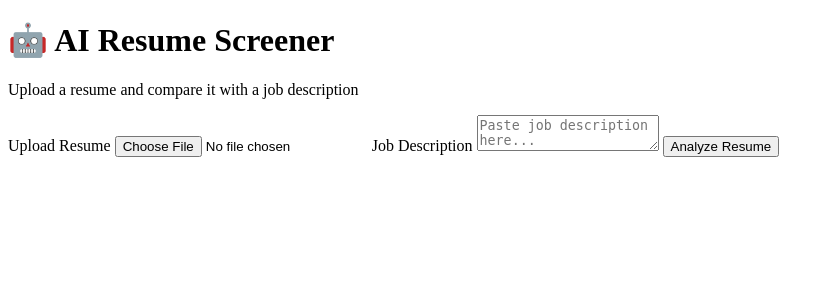
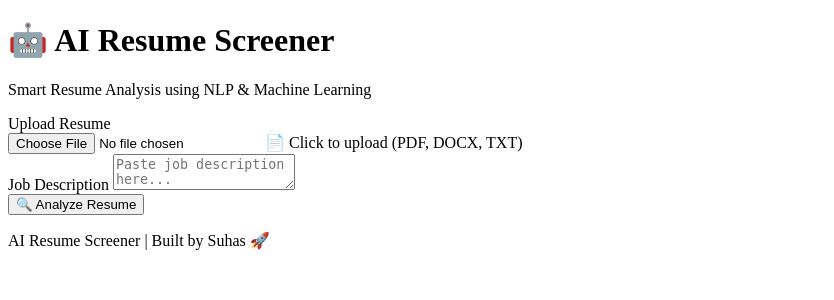
Before and after one commit to Suhas-H-N/ResumeScreener, a Flask app: page / in a window 1280 px wide. Shown: the top 300 px of the page, without its empty margins (0-834 px from the left). Run offline with Flask 3, Linux system fonts and the light colour scheme.

Commit message:
Upgraded UI to professional resume screener interface

```diff
--- a/templates/index.html
+++ b/templates/index.html
@@ -14,90 +14,191 @@
 
 <div class="container">
 
+    <!-- Header -->
     <header>
         <h1>🤖 AI Resume Screener</h1>
-<p>Upload a resume and compare it with a job description</p>
+        <p class="subtitle">Smart Resume Analysis using NLP & Machine Learning</p>
     </header>
 
+    <!-- Main Content -->
     <main>
 
-<form id="screeningForm">
+        <div class="content-wrapper">
 
-<label>Upload Resume</label>
-<input type="file" name="resume_file" id="resumeFile" required>
+            <!-- INPUT SECTION -->
+            <div class="input-section">
 
-<label>Job Description</label>
-<textarea name="job_description" id="jobDescription" placeholder="Paste job description here..." required></textarea>
+                <form id="screeningForm" class="form-container">
 
-<button type="submit">Analyze Resume</button>
+                    <!-- Resume Upload -->
+                    <div class="form-group">
+                        <label class="form-label">Upload Resume</label>
+
+                        <div class="file-upload-wrapper">
+                            <input type="file" name="resume_file" id="resumeFile" class="file-input" required>
+
+                            <label for="resumeFile" class="file-label">
+                                <span class="upload-icon">📄</span>
+                                <span class="upload-text">Click to upload (PDF, DOCX, TXT)</span>
+                            </label>
+
+                            <div id="fileName" class="file-name"></div>
+                        </div>
+                    </div>
+
+                    <!-- Job Description -->
+                    <div class="form-group">
+                        <label class="form-label">Job Description</label>
+
+                        <textarea
+                            name="job_description"
+                            id="jobDescription"
+                            class="textarea"
+                            placeholder="Paste job description here..."
+                            required></textarea>
+                    </div>
+
+                    <!-- Submit -->
+                    <button type="submit" class="btn btn-primary">
+                        🔍 Analyze Resume
+                    </button>
 
                 </form>
 
-<div id="resultBox" style="display:none">
+            </div>
 
-<h2>Match Score: <span id="score"></span>%</h2>
+            <!-- RESULTS SECTION -->
+            <div class="results-section" id="resultsSection" style="display:none;">
 
-<h3>Matching Keywords</h3>
-<ul id="matching"></ul>
+                <div class="results-header">
+                    <h2>📊 Analysis Results</h2>
+                    <button class="btn btn-secondary" onclick="location.reload()">New Analysis</button>
+                </div>
 
-<h3>Missing Keywords</h3>
-<ul id="missing"></ul>
+                <!-- Score -->
+                <div class="score-card">
+                    <div class="score-display">
+                        <div class="score-circle" id="scoreCircle">
+                            <div class="score-percentage" id="score">0%</div>
+                        </div>
 
-<p>Total Resume Words: <span id="wordCount"></span></p>
+                        <div class="score-info">
+                            <h3>Match Score</h3>
+                            <p id="matchLevel">Processing...</p>
+                        </div>
+                    </div>
+                </div>
+
+                <!-- Keywords -->
+                <div class="analysis-grid">
+
+                    <div class="analysis-card">
+                        <h3 class="card-title">✅ Matching Keywords</h3>
+                        <div id="matchingKeywords" class="keywords-list"></div>
+                    </div>
+
+                    <div class="analysis-card">
+                        <h3 class="card-title">❌ Missing Keywords</h3>
+                        <div id="missingKeywords" class="keywords-list"></div>
+                    </div>
+
+                </div>
+
+                <!-- Stats -->
+                <div class="stats-card">
+                    <h3>📈 Resume Stats</h3>
+                    <p>Total Words: <span id="wordCount">0</span></p>
+                </div>
+
+            </div>
+
+            <!-- Loader -->
+            <div class="loader" id="loader" style="display:none;"></div>
 
         </div>
 
     </main>
 
+    <!-- Footer -->
+    <footer>
+        <p>AI Resume Screener | Built by Suhas 🚀</p>
+    </footer>
+
 </div>
 
 <script>
 
+// File name display
+const resumeFile = document.getElementById("resumeFile");
+const fileName = document.getElementById("fileName");
+
+resumeFile.addEventListener("change", () => {
+    fileName.textContent = resumeFile.files[0]?.name || "";
+});
+
+
+// Form submit
 const form = document.getElementById("screeningForm");
+const loader = document.getElementById("loader");
+const resultsSection = document.getElementById("resultsSection");
 
-form.addEventListener("submit", async function(e){
+form.addEventListener("submit", async (e) => {
 
     e.preventDefault();
 
+    loader.style.display = "block";
+    resultsSection.style.display = "none";
+
     const formData = new FormData(form);
 
-const response = await fetch("/analyze",{
-method:"POST",
-body:formData
+    try {
+
+        const res = await fetch("/analyze", {
+            method: "POST",
+            body: formData
         });
 
-const data = await response.json();
+        const data = await res.json();
 
         if(data.error){
             alert(data.error);
+            loader.style.display = "none";
             return;
         }
 
-document.getElementById("score").textContent = data.match_score;
+        displayResults(data);
 
+    } catch (err) {
+        alert("Something went wrong");
+    }
+
+    loader.style.display = "none";
+});
+
+
+// Display Results
+function displayResults(data){
+
+    document.getElementById("score").textContent = data.match_score + "%";
+    document.getElementById("matchLevel").textContent = data.match_level;
     document.getElementById("wordCount").textContent = data.resume_length;
 
-const matchingList = document.getElementById("matching");
-matchingList.innerHTML = "";
-
+    // Matching
+    const matchDiv = document.getElementById("matchingKeywords");
+    matchDiv.innerHTML = "";
     data.matching_keywords.forEach(k=>{
-let li=document.createElement("li");
-li.textContent=k;
-matchingList.appendChild(li);
+        matchDiv.innerHTML += `<span class="keyword-tag matching">${k}</span>`;
     });
 
-const missingList = document.getElementById("missing");
-missingList.innerHTML = "";
-
+    // Missing
+    const missDiv = document.getElementById("missingKeywords");
+    missDiv.innerHTML = "";
     data.missing_keywords.forEach(k=>{
-let li=document.createElement("li");
-li.textContent=k;
-missingList.appendChild(li);
+        missDiv.innerHTML += `<span class="keyword-tag missing">${k}</span>`;
     });
 
-document.getElementById("resultBox").style.display="block";
-
-});
+    resultsSection.style.display = "block";
+}
 
 </script>
 
```
Lines whose indentation alone changed are shown as unchanged.
